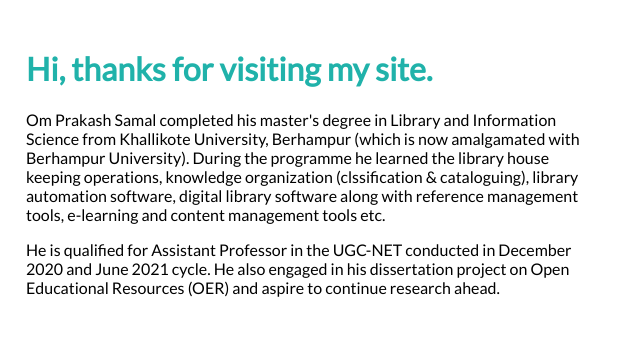
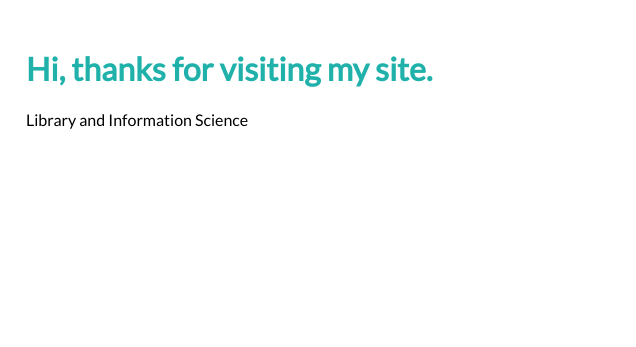
Before and after one commit to omprakashsamal/LIS, a plain HTML site: page about.html in a window 1280 px wide. Shown: the part 101-448 px from the top of the page, 644-1280 px from the left. Drawn offline with Linux system fonts and the light colour scheme.

Commit message:
Update about.html

```diff
--- a/about.html
+++ b/about.html
@@ -36,10 +36,10 @@
 
         <div class="profile-content-wrapper">
           <h1>Hi, thanks for visiting my site.</h1>
-          <p>Om Prakash Samal completed his master's degree in Library and Information Science from Khallikote University, Berhampur (which is now amalgamated with Berhampur University). During the programme he learned the library house keeping operations, knowledge organization (clssification & cataloguing), library automation software, digital library software along with reference management tools, e-learning and content management tools etc.
+          <p>Library and Information Science
           </p>
 
-          <p>He is qualified for Assistant Professor in the UGC-NET conducted in December 2020 and June 2021 cycle. He also engaged in his dissertation project on Open Educational Resources (OER) and aspire to continue research ahead.</p>
+
         </div>
       </div>
     </div>
```
